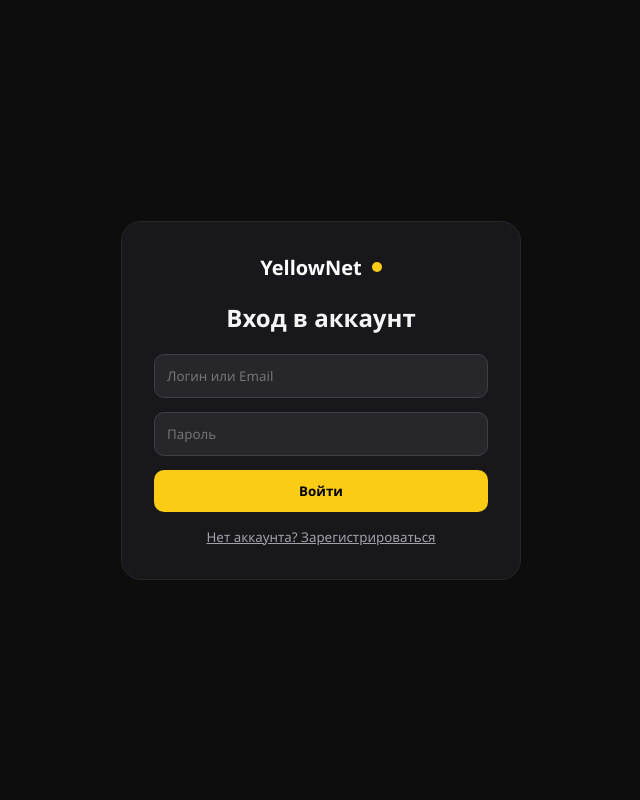
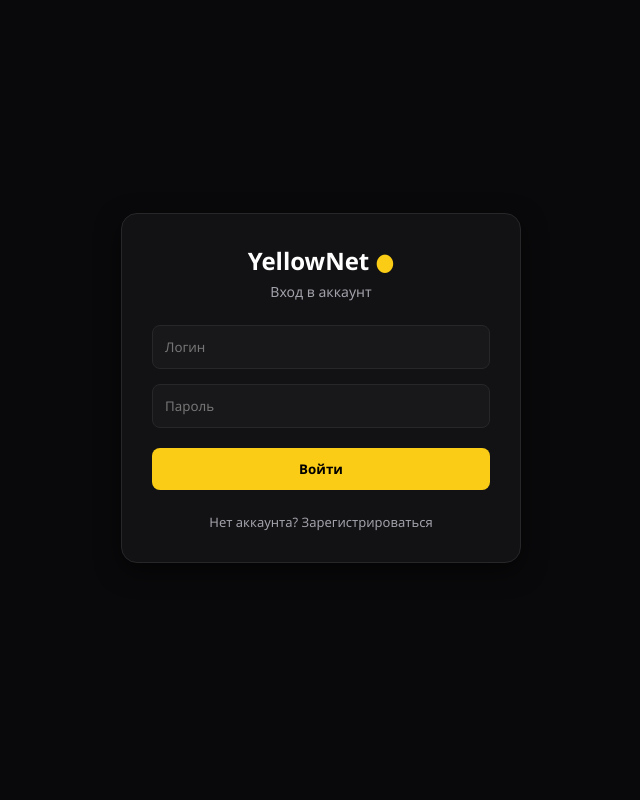
Before and after one commit to maro1131/yellow-net, a Flask app: page /login in a window 1280 px wide. Shown: the whole page, without its empty margins (319-959 px from the left). Run offline with Flask 3, Linux system fonts and the light colour scheme.

Commit message:
Update login.html

```diff
--- a/templates/login.html
+++ b/templates/login.html
@@ -3,70 +3,48 @@
 <head>
     <meta charset="UTF-8">
     <meta name="viewport" content="width=device-width, initial-scale=1.0">
-    <title>YellowNet — Вход и Регистрация</title>
+    <title>YellowNet — Вход</title>
     <link rel="stylesheet" href="{{ url_for('static', filename='style.css') }}">
-    <style>
-        body { display: flex; justify-content: center; align-items: center; height: 100vh; background-color: #0d0d0d; }
-        .auth-card { background: #18181b; padding: 32px; border-radius: 20px; border: 1px solid #27272a; width: 100%; max-width: 400px; }
-        .auth-title { font-size: 24px; font-weight: bold; margin-bottom: 20px; text-align: center; }
-        .auth-form { display: flex; flex-direction: column; gap: 14px; }
-        .auth-input { background: #27272a; border: 1px solid #3f3f46; border-radius: 10px; padding: 12px; color: white; outline: none; }
-        .auth-btn { background: #facc15; color: black; border: none; padding: 12px; border-radius: 10px; font-weight: bold; cursor: pointer; }
-        .toggle-btn { background: none; border: none; color: #a1a1aa; margin-top: 16px; width: 100%; cursor: pointer; text-decoration: underline; }
-        .flash-msg { color: #ef4444; font-size: 13px; text-align: center; margin-bottom: 10px; }
-    </style>
 </head>
-<body>
+<body style="display: flex; justify-content: center; align-items: center; height: 100vh; background: #09090b; margin: 0;">
 
-<div class="auth-card">
-    <div class="logo" style="justify-content: center; margin-bottom: 20px;">
-        YellowNet <span class="logo-dot"></span>
+    <div class="card" style="width: 100%; max-width: 400px; padding: 30px; background: #121214; border: 1px solid #27272a; border-radius: 16px; box-shadow: 0 8px 24px rgba(0,0,0,0.5);">
+
+        <div style="text-align: center; margin-bottom: 24px;">
+            <h2 style="color: #fff; margin-bottom: 5px;">YellowNet <span style="color: #facc15;">●</span></h2>
+            <p style="color: #a1a1aa; font-size: 14px;">Вход в аккаунт</p>
         </div>
 
-    {% with messages = get_flashed_messages() %}
-      {% if messages %}
-        <div class="flash-msg">{{ messages[0] }}</div>
+        {% if error %}
+            <div style="background: rgba(239, 68, 68, 0.1); border: 1px solid #ef4444; color: #ef4444; padding: 10px; border-radius: 8px; font-size: 13px; margin-bottom: 15px; text-align: center;">
+                {{ error }}
+            </div>
         {% endif %}
-    {% endwith %}
 
-    <!-- Форма Входа -->
-    <div id="login-block">
-        <h2 class="auth-title">Вход в аккаунт</h2>
-        <form action="/login" method="POST" class="auth-form">
-            <input type="text" name="username" class="auth-input" placeholder="Логин или Email" required>
-            <input type="password" name="password" class="auth-input" placeholder="Пароль" required>
-            <button type="submit" class="auth-btn">Войти</button>
-        </form>
-        <button class="toggle-btn" onclick="toggleAuth()">Нет аккаунта? Зарегистрироваться</button>
+        <!-- Обязательно должен быть тег form с методом POST -->
+        <form action="/login" method="POST">
+            <div style="margin-bottom: 15px;">
+                <input type="text" name="username" class="input-field" placeholder="Логин" required style="width: 100%; padding: 12px; background: #18181b; border: 1px solid #27272a; border-radius: 8px; color: #fff; box-sizing: border-box;">
             </div>
 
-    <!-- Форма Регистрации -->
-    <div id="register-block" style="display: none;">
-        <h2 class="auth-title">Создать аккаунт</h2>
-        <form action="/register" method="POST" class="auth-form">
-            <input type="text" name="username" class="auth-input" placeholder="Логин (никнейм)" required>
-            <input type="email" name="email" class="auth-input" placeholder="Электронная почта" required>
-            <input type="tel" name="phone" class="auth-input" placeholder="Номер телефона (+7...)" required>
-            <input type="password" name="password" class="auth-input" placeholder="Придумайте пароль" required>
-            <button type="submit" class="auth-btn">Зарегистрироваться</button>
-        </form>
-        <button class="toggle-btn" onclick="toggleAuth()">Уже есть аккаунт? Войти</button>
-    </div>
+            <div style="margin-bottom: 20px;">
+                <input type="password" name="password" class="input-field" placeholder="Пароль" required style="width: 100%; padding: 12px; background: #18181b; border: 1px solid #27272a; border-radius: 8px; color: #fff; box-sizing: border-box;">
             </div>
 
+            <button type="submit" class="btn-yellow" style="width: 100%; padding: 12px; background: #facc15; border: none; border-radius: 8px; font-weight: bold; cursor: pointer; color: #000;">Войти</button>
+        </form>
+
+        <div style="text-align: center; margin-top: 20px;">
+            <a href="#" onclick="toggleAuth()" id="switchText" style="color: #a1a1aa; font-size: 13px; text-decoration: none;">Нет аккаунта? Зарегистрироваться</a>
+        </div>
+
+    </div>
+
+    <!-- Скрипт для переключения на форму регистрации (если на сервере предусмотрено) -->
     <script>
         function toggleAuth() {
-        const login = document.getElementById('login-block');
-        const reg = document.getElementById('register-block');
-        if (login.style.display === 'none') {
-            login.style.display = 'block';
-            reg.style.display = 'none';
-        } else {
-            login.style.display = 'none';
-            reg.style.display = 'block';
-        }
+            alert("Для регистрации введите желаемый логин, email, телефон и пароль на этой же странице или создайте отдельный маршрут регистрации.");
         }
     </script>
-
 </body>
 </html>
```
Lines whose indentation alone changed are shown as unchanged.
